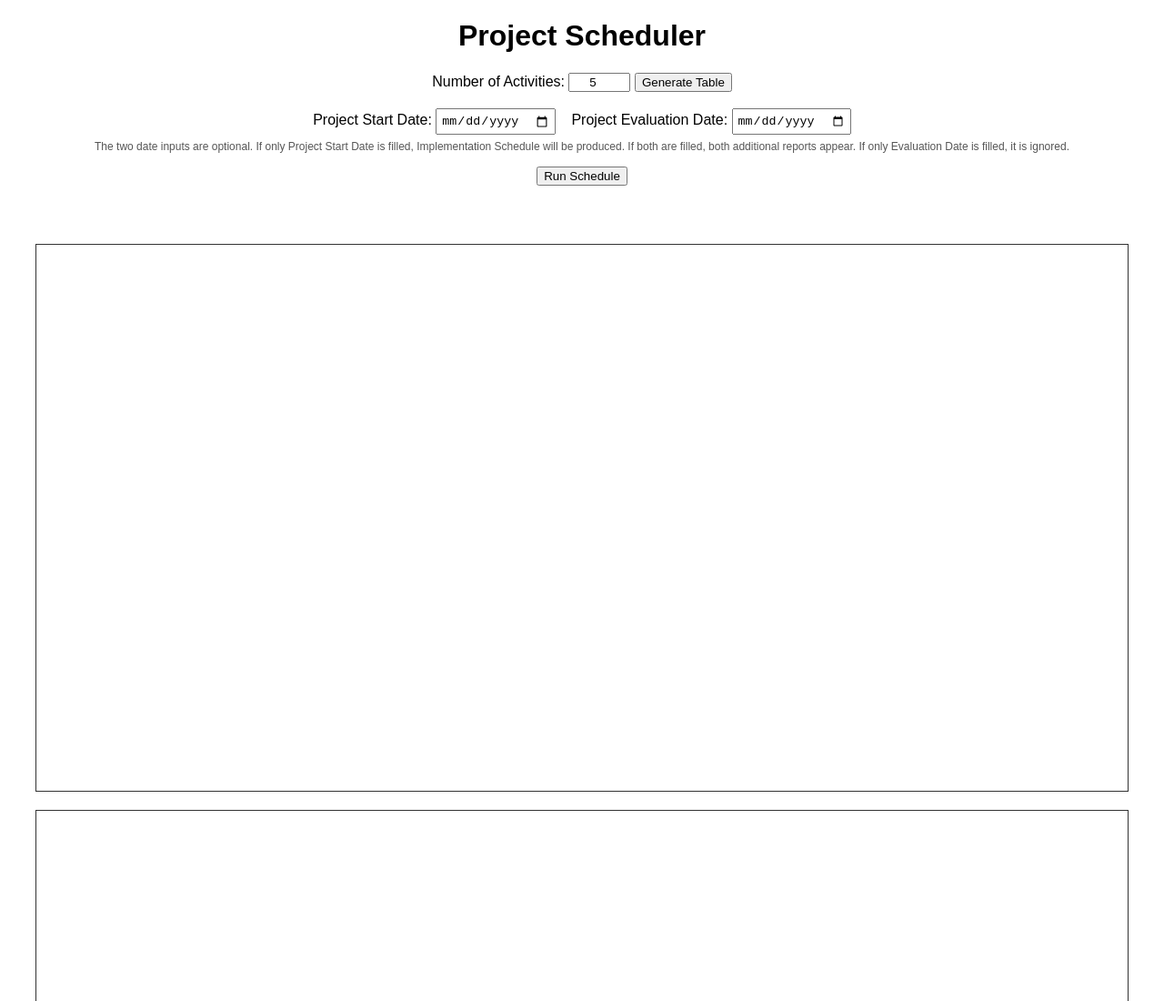
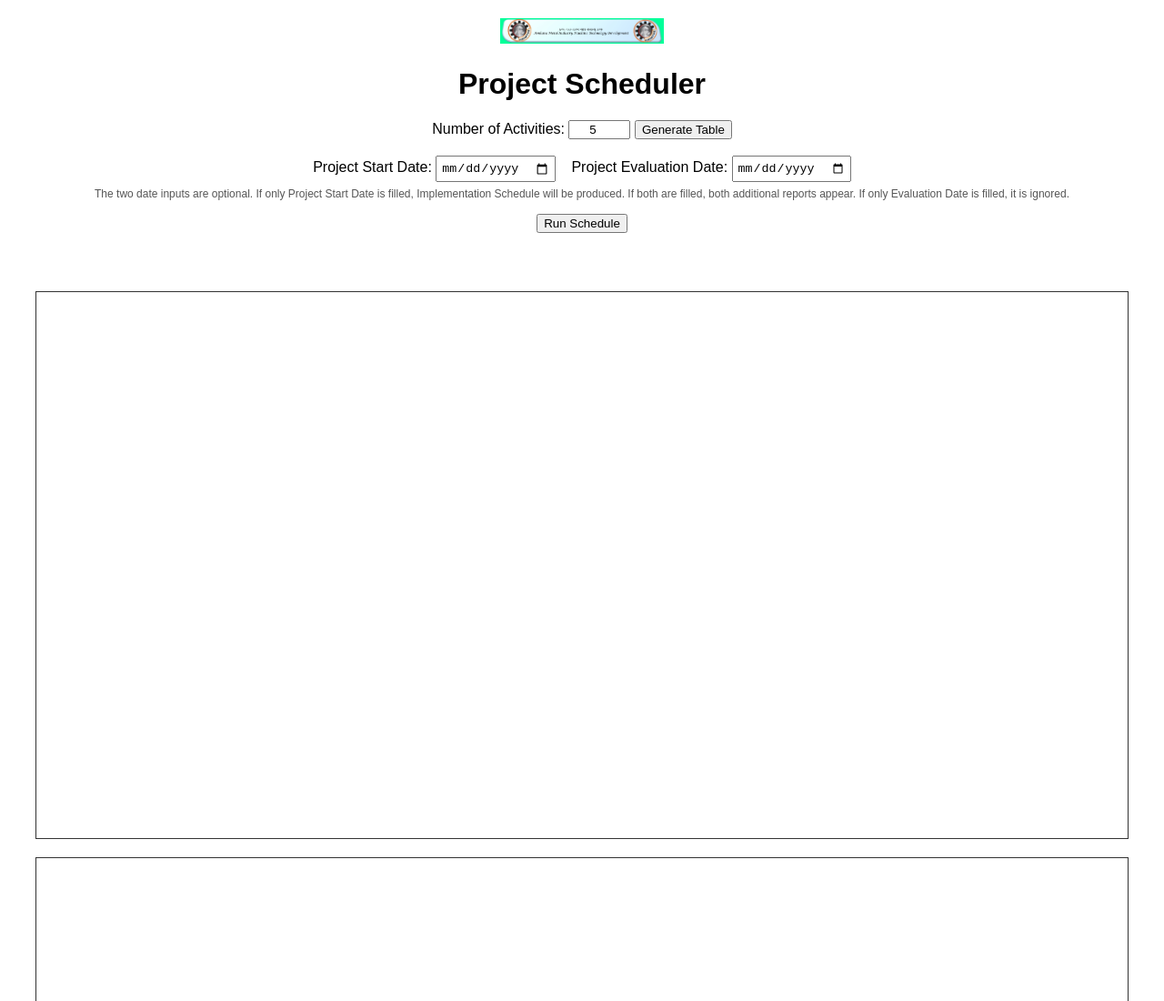
Before and after one commit to getnet714-lgtm/Project-Scheduler, a plain HTML site: page index.html in a window 1280 px wide. Shown: the top 1100 px of the page at 91% size. Drawn offline with Linux system fonts and the light colour scheme.

Commit message:
Add logo and improve layout in index.html
Added logo image and adjusted layout for better presentation.

```diff
--- a/index.html
+++ b/index.html
@@ -18,6 +18,9 @@ canvas { border:1px solid #333; display:block; margin: 20px auto; }
 </style>
 </head>
 <body>
+<div style="text-align:center; margin-bottom:10px;">
+  <img src="Logo.jpg" alt="Logo" style="max-width:180px; height:auto;">
+</div>
 <h1>Project Scheduler</h1>
 
 <div id="controls">
```
